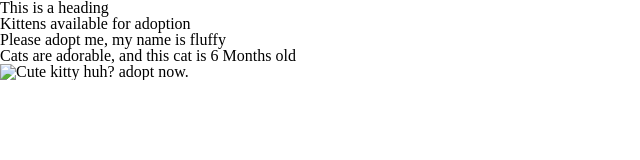
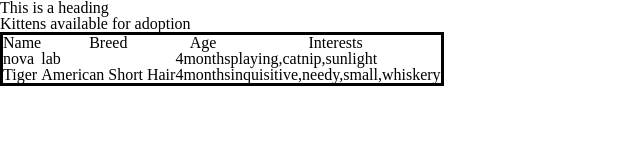
Before and after one commit to selmaT273/petAdoption, a plain HTML site: page index.html in a window 1280 px wide. Shown: the whole page, without its empty margins (0-640 px from the left). Drawn offline with Linux system fonts and the light colour scheme.

Commit message:
created constructer function and table

```diff
--- a/css/style.css
+++ b/css/style.css
@@ -0,0 +1,3 @@
+table {
+    border: solid black;
+}
--- a/index.html
+++ b/index.html
@@ -28,8 +28,17 @@
     <img> -->
 
     <div id="adoptPets-holder" class="adoptPetDiv"></div>
-
-
+    <table>
+        <tbody id="animal-table">
+            <thead>
+                <th>Name</th>
+                <th>Breed</th>
+                <th>Age</th>
+                <th>Interests</th>
+            </thead>
+        </tbody>
+    </table>
+</section>
 
 
         <script src="js/app.js"></script>
--- a/js/app.js
+++ b/js/app.js
@@ -1,96 +1,160 @@
 'use strict';
 console.log('Pet adoption is a go!');
 
-//this is an object literal
+// var petOne = {
 
-var petOne = {
+//   name: 'fluffy',
+//   breed: 'maine coon',
+//   age: 0,
+//   imageName: 'diabloBlanco',
+//   interests: ['Sunlight', 'Mouse Toys', 'CatNip'],
+//   isGoodWithKids: false,
+//   isGoodWithDogs: true,
+//   isGoodWithCats: false,
+//   setAge: function(){
+//     this.age = randomAge(3, 12) + ' Months';
+//   }
+// };
 
-  name: 'fluffy',
-  breed: 'maine coon',
-  age: 0,
-  imageName: 'diabloBlanco',
-  interests: ['Sunlight', 'Mouse Toys', 'CatNip'],
-  isGoodWithKids: false,
-  isGoodWithDogs: true,
-  isGoodWithCats: false,
-  setAge: function(){
-    this.age = randomAge(3, 12) + ' Months';
-  }
+// var petTwo = {
+
+//   name: 'Tiger',
+//   breed: 'Tabby',
+//   age: 0,
+//   imageName: 'tommyBob',
+//   interests: ['Rainy Days', 'Running', 'Yarn'],
+//   isGoodWithKids: true,
+//   isGoodWithDogs: true,
+//   isGoodWithCats: true,
+//   setAge: function(){
+//     this.age = randomAge(3, 12) + ' Months';
+//   }
+// };
+
+// petOne.setAge();
+
+// function randomAge(min, max){
+//   return Math.floor(Math.random() * (max - min + 1) + min);
+// }
+
+// petOne.isFixed = true;
+// petTwo.isFixed = true;
+
+// var parentElement = document.getElementById('kittenProfiles');
+
+// var article = document.createElement('article');
+// parentElement.appendChild(article);
+
+// var h2 = document.createElement('h2');
+// h2.textContent = 'Please adopt me, my name is ' + petOne.name;
+// article.appendChild(h2);
+
+// var petParagraph = document.createElement('p');
+// petParagraph.textContent = 'Cats are adorable, and this cat is ' + petOne.age + ' old';
+// article.appendChild(petParagraph);
+
+// var petUl = document.createElement('ul');
+// article.appendChild(petUl);
+
+// for (var i = 0; i < petOne.interests.lengtfh; i++){
+//   var petLi = document.createElement('li');
+//   petLi.textContent = petOne.interests[i];
+//   petUl.appendChild(petLi);
+
+// }
+
+function Pet(name, breed, imageName, interests, isGoodWithKids, isGoodWithDogs, isGoodWithCats) {
+  this.name = name;
+  this.breed = breed;
+  this.age = this.setAge();
+  this.imageName = imageName;
+  this.interests = interests;
+  this.isGoodWithKids = isGoodWithKids;
+  this.isGoodWithDogs = isGoodWithDogs;
+  this.isGoodWithCats = isGoodWithCats;
+}
+
+// Pet.prototype.functionName = function(any, parameters, can, go, here)
+// Now any pet created with the Pet constructor will be able to call this method.
+
+Pet.prototype.setAge = function(){
+  this.age = randomAge(3, 12) + 'months';
 };
-
-var petTwo = {
-
-  name: 'Tiger',
-  breed: 'Tabby',
-  age: 0,
-  imageName: 'tommyBob',
-  interests: ['Rainy Days', 'Running', 'Yarn'],
-  isGoodWithKids: true,
-  isGoodWithDogs: true,
-  isGoodWithCats: true,
-  setAge: function(){
-    this.age = randomAge(3, 12) + ' Months';
-  }
-};
-
-petOne.setAge();
 
 function randomAge(min, max){
   return Math.floor(Math.random() * (max - min + 1) + min);
 }
 
-petOne.isFixed = true;
-petTwo.isFixed = true;
+Pet.prototype.getInterests = function(){
+  var randomIndex = Math.floor(Math.random() * this.interests.length);
+  return this.interests[randomIndex];
+};
 
-//Create DOM elements and render it in html
+//create some DOM elements then render them to the index
+Pet.prototype.render = function(){
+  var parentElement = document.getElementById('kittenProfiles');
 
-//Create a new element the parent element of the child element that we will create to render the pet article in the html
+  //   var article = document.createElement('article');
+  //   parentElement.appendChild(article);
 
-var parentElement = document.getElementById('kittenProfiles');
+  //   var h2 = document.createElement('h2');
+  //   h2.textContent = this.name;
+  //   article.appendChild(h2);
 
-//Create article
+  //   var petParagraph = document.createElement('p');
+  //   petParagraph.textContent = `${this.name} is adorable, and is ${this.age} old`;
+  //   article.appendChild(petParagraph);
 
-var article = document.createElement('article');
-parentElement.appendChild(article);
+  //   var ul = document.createElement('ul');
+  //   article.appendChild(ul);
 
-//create h2va
+  //   for(var i = 0; i < this.interests.length; i++){
+  //     var li = document.createElement('li');
+  //     li.textContent = this.interests[i];
+  //     ul.appendChild(li);
+  //   }
+  //   var img = document.createElement('img');
+  //   img.setAttribute('src', 'images/' + this.imageName + '.jpeg');
+  //   img.setAttribute('alt', 'Adopt' + this.name + 'Now!, no TODAY!');
+  //   article.appendChild(img);
 
-var h2 = document.createElement('h2');
-h2.textContent = 'Please adopt me, my name is ' + petOne.name;
-article.appendChild(h2);
+  var animalTable = document.getElementById('animal-table');
 
+  var petRow = document.createElement('tr');
+  animalTable.appendChild(petRow);
 
-//create p
+  var nameCell = document.createElement('td');
+  nameCell.textContent = this.name;
+  petRow.appendChild(nameCell);
 
-var petParagraph = document.createElement('p');
-petParagraph.textContent = 'Cats are adorable, and this cat is ' + petOne.age + ' old';
-article.appendChild(petParagraph);
+  var breedCell = document.createElement('td');
+  breedCell.textContent = this.breed;
+  petRow.appendChild(breedCell);
 
+  var ageCell = document.createElement('td');
+  ageCell.textContent = this.age;
+  petRow.appendChild(ageCell);
 
+  var interestsCell = document.createElement('td');
+  interestsCell.textContent = this.interests;
+  petRow.appendChild(interestsCell);
 
+  animalTable.appendChild(petRow);
+};
 
-//create ul
+var firstPet = new Pet('nova', 'lab', 'labradorDog', ['playing', 'catnip', 'sunlight'], true, true, true);
+firstPet.setAge();
+firstPet.getInterests();
 
-//create li
+var secondPet = new Pet('Tiger', 'American Short Hair', 'diabloBlanco', ['inquisitive', 'needy', 'small', 'whiskery'], true, true, true);
+secondPet.setAge();
+secondPet.getInterests();
+// var thirdPet = new
 
-//fill in lists
-var petUl = document.createElement('ul');
-article.appendChild(petUl);
+var adoptPet = [firstPet, secondPet];
 
-for (var i = 0; i < petOne.interests.lengtfh; i++){
-  var petLi = document.createElement('li');
-  petLi.textContent = petOne.interests[i];
-  petUl.appendChild(petLi);
+// we'll loop through the adoptPet objects to show some information on the page
 
+for(var i = 0; i < adoptPet.length; i++){
+  adoptPet[i].render();
 }
-
-
-
-//add image
-
-var petImage = document.createElement('img');
-petImage.setAttribute('src', 'images/' + petOne.imageName + '.jpg');
-petImage.setAttribute('alt', 'Cute kitty huh? adopt now.');
-article.appendChild(petImage);
-
-//set some values on the images
```
